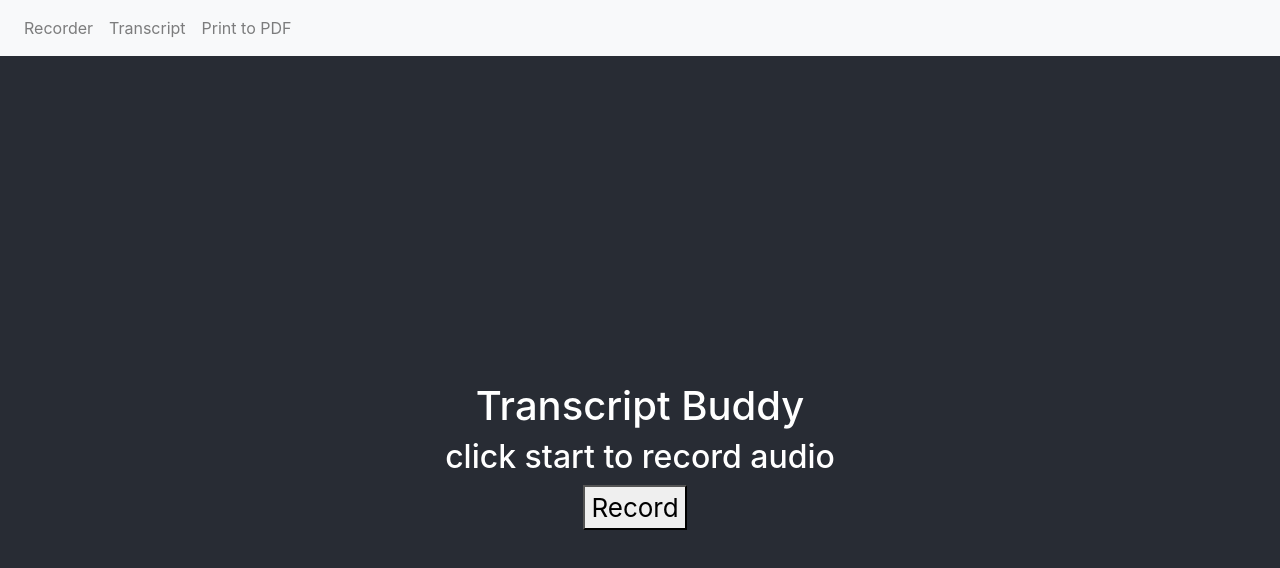
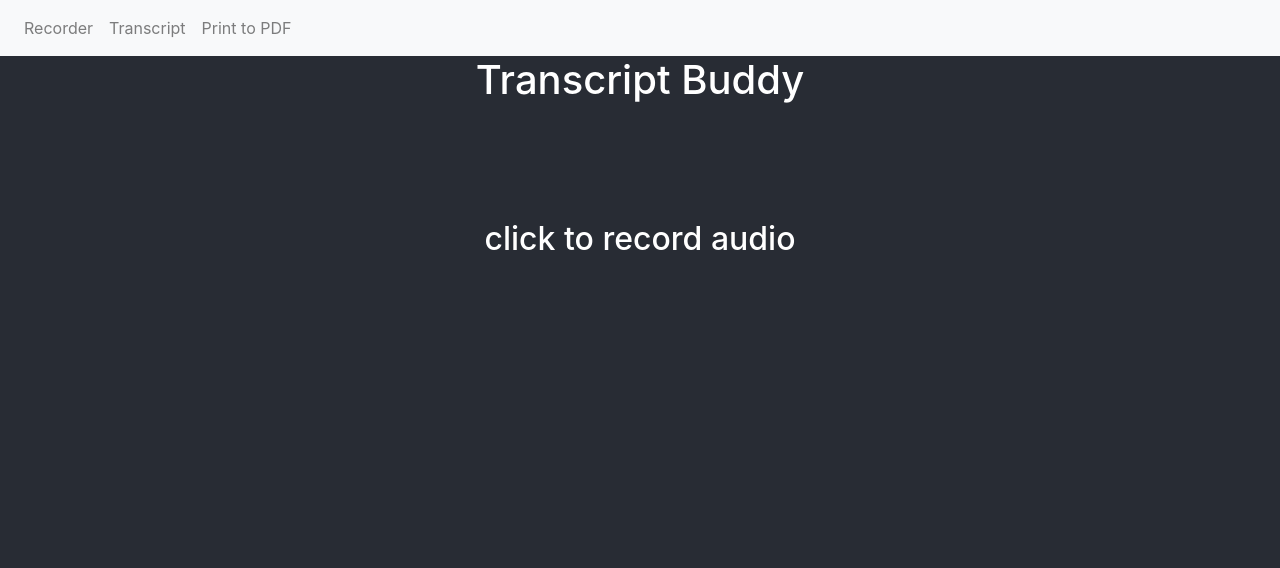
Before and after one commit to Austin-Dev-Week-2018-Bards-Birthright/Bards-Birthright, a React (Create React App) app: page / in a window 1280 px wide. Shown: the top 568 px of the page. Built offline with nearby package versions, Linux system fonts and the light colour scheme; no server answers.

Commit message:
commit before merging

```diff
--- a/public/index.html
+++ b/public/index.html
@@ -8,6 +8,10 @@
   <meta name="theme-color" content="#000000">
   <link rel="stylesheet" href="https://stackpath.bootstrapcdn.com/bootstrap/4.1.3/css/bootstrap.min.css" integrity="sha384-MCw98/SFnGE8fJT3GXwEOngsV7Zt27NXFoaoApmYm81iuXoPkFOJwJ8ERdknLPMO"
     crossorigin="anonymous">
+  <link rel="stylesheet" href="https://use.fontawesome.com/releases/v5.5.0/css/all.css" integrity="sha384-B4dIYHKNBt8Bc12p+WXckhzcICo0wtJAoU8YZTY5qE0Id1GSseTk6S+L3BlXeVIU" crossorigin="anonymous">
+  <link href="https://fonts.googleapis.com/icon?family=Material+Icons" rel="stylesheet">
+
+
 
   <!--
       manifest.json provides metadata used when your web app is added to the
--- a/src/App.css
+++ b/src/App.css
@@ -13,7 +13,7 @@
   display: flex;
   flex-direction: column;
   align-items: center;
-  justify-content: center;
+  /* justify-content: center; */
   font-size: calc(10px + 2vmin);
   color: white;
 }
@@ -50,6 +50,14 @@
     border-radius : .2rem;
 }
 
+.material-icons {
+  font-size:48px
+}
+
+i {
+  font-size:48px
+}
+
 @keyframes App-logo-spin {
   from {
     transform: rotate(0deg);
--- a/src/components/Recorder.js
+++ b/src/components/Recorder.js
@@ -74,19 +74,24 @@ class Recorder extends Component {
   recordingState() {
     if (this.state.liveRec) {
       return (
-        <>
-          <h1>YOU ARE LIVE RECORDING</h1>
-          <button id="stopBtn" onClick={() => this.clickStop()}>Stop</button>
-        </>
+        <div className="container">
+          <>
+            <h1>LIVE RECORDING</h1>
+            <div className="blink" id="stopBtn" onClick={() => this.clickStop()}><i class="far fa-stop-circle"></i></div>
+          </>
+        </div>
+
       )
     } else {
       return (
-        <>
-          <h2>click start to record audio</h2>
-          <button id="startBtn" onClick={() => this.clickStart()}>
-            Record
-          </button>
-        </>
+        <div className="container">
+          <>
+            <h2>click to record audio</h2>
+            <div id="startBtn" onClick={() => this.clickStart()}>
+              <i class="material-icons">&#xe39e;</i>
+            </div>
+          </>
+        </div>
       );
     }
   }
@@ -94,7 +99,12 @@ class Recorder extends Component {
   render() {
 
     return (
-      <div style={{ background: this.dynamicColor() }}>
+      // <div style={{ background: this.dynamicColor() }}>
+      //   {this.recordingState()}
+      //   {this.doneRecording()}
+      // </div>
+
+      <div>
         {this.recordingState()}
         {this.doneRecording()}
       </div>
--- a/src/css/Recorder.css
+++ b/src/css/Recorder.css
@@ -9,3 +9,31 @@
 #recording{
   margin-right: 10px;
 }
+
+.container {
+  background-color: #282c34;
+  min-height: 40vh;
+  max-height: 60vh;
+  display: flex;
+  flex-direction: column;
+  align-items: center;
+  justify-content: center;
+  font-size: calc(10px + 2vmin);
+  color: white;
+}
+
+.blink {
+  color: red;
+  animation: blink-animation 1s steps(5, start) infinite;
+  -webkit-animation: blink-animation 1s steps(5, start) infinite;
+}
+@keyframes blink-animation {
+  to {
+    visibility: hidden;
+  }
+}
+@-webkit-keyframes blink-animation {
+  to {
+    visibility: hidden;
+  }
+}
```
